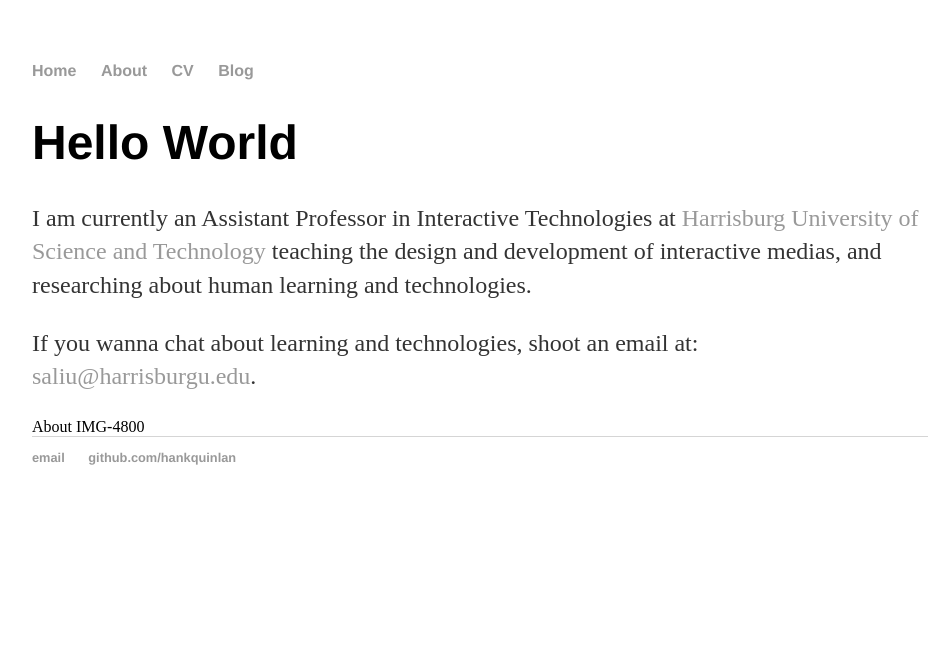
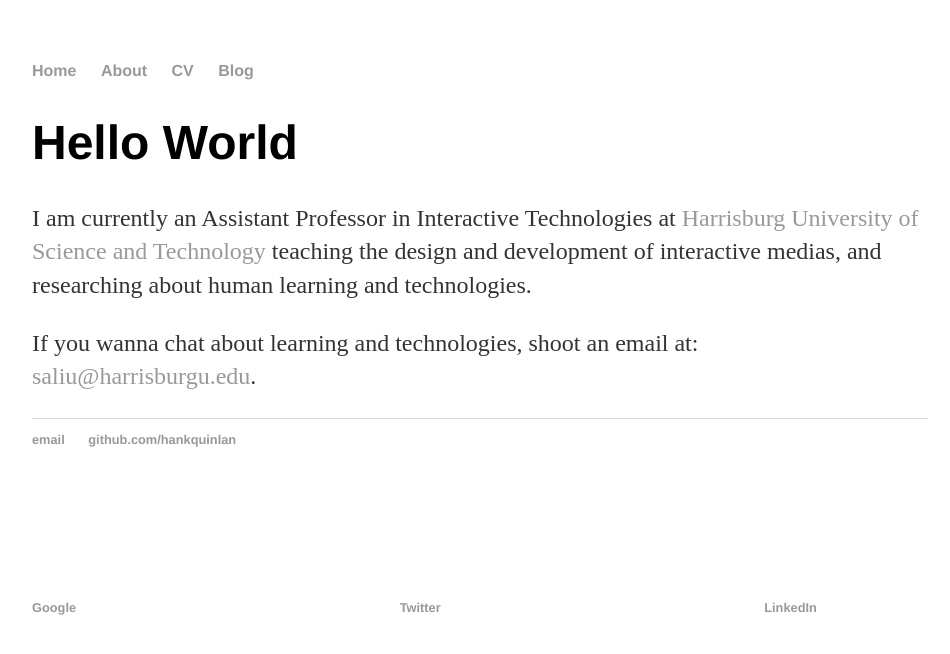
Before and after one commit to Tonicdragon6x66/saliudev.github.io, a Jekyll site: the page built from index.html, in a window 1280 px wide. Shown: the top 654 px of the page, without its empty margins (160-1110 px from the left). Built offline with Jekyll 4.4.1, drawn with Linux system fonts in a browser that asks for light colours.

Commit message:
update footer

```diff
--- a/_layouts/default.html
+++ b/_layouts/default.html
@@ -28,6 +28,37 @@
    <li><a href="mailto:hankquinlanhub@gmail.com">email</a></li>
    <li><a href="https://github.com/hankquinlan">github.com/hankquinlan</a></li>
    </ul>
+
+
+   <ul class="jetpack-social-widget-list size-large">
+
+
+            <li class="jetpack-social-widget-item">
+              <a href="https://scholar.google.com/citations?user=YiBs6ucAAAAJ&#038;hl=en" target="_self">
+                <span class="screen-reader-text">Google</span><svg class="icon icon-google" aria-hidden="true" role="img"> <use href="#icon-google" xlink:href="#icon-google"></use> </svg>             </a>
+            </li>
+
+
+                      <li class="jetpack-social-widget-item">
+              <a href="https://twitter.com/liusashmily" target="_self">
+                <span class="screen-reader-text">Twitter</span><svg class="icon icon-twitter" aria-hidden="true" role="img"> <use href="#icon-twitter" xlink:href="#icon-twitter"></use> </svg>             </a>
+            </li>
+
+
+                      <li class="jetpack-social-widget-item">
+              <a href="https://www.linkedin.com/in/liusa/" target="_self">
+                <span class="screen-reader-text">LinkedIn</span><svg class="icon icon-linkedin" aria-hidden="true" role="img"> <use href="#icon-linkedin" xlink:href="#icon-linkedin"></use> </svg>             </a>
+            </li>
+
+
+                      <li class="jetpack-social-widget-item">
+              <a href="https://www.researchgate.net/profile/Sa_Liu6" target="_self">
+                <svg class="icon icon-chain" aria-hidden="true" role="img"> <use href="#icon-chain" xlink:href="#icon-chain"></use> </svg>              </a>
+            </li>
+
+
+      </ul>
+
   </footer>
   </body>
 
--- a/index.html
+++ b/index.html
@@ -6,8 +6,5 @@
 		<div class="blurb">
 			<h1>Hello World</h1>
 			<p>I am currently an Assistant Professor in Interactive Technologies at <a href="http://harrisburgu.edu">Harrisburg University of Science and Technology</a> teaching the design and development of interactive medias, and researching about human learning and technologies. </p>
-			<p>If you wanna chat about learning and technologies, shoot an email at: <a href="saliu@harrisburgu.edu">saliu@harrisburgu.edu</a>.</p>
+			<p>If you wanna chat about learning and technologies, shoot an email at: <a href="mailto:saliu@harrisburgu.edu">saliu@harrisburgu.edu</a>.</p>
 		</div>
-
-About
-IMG-4800
```
